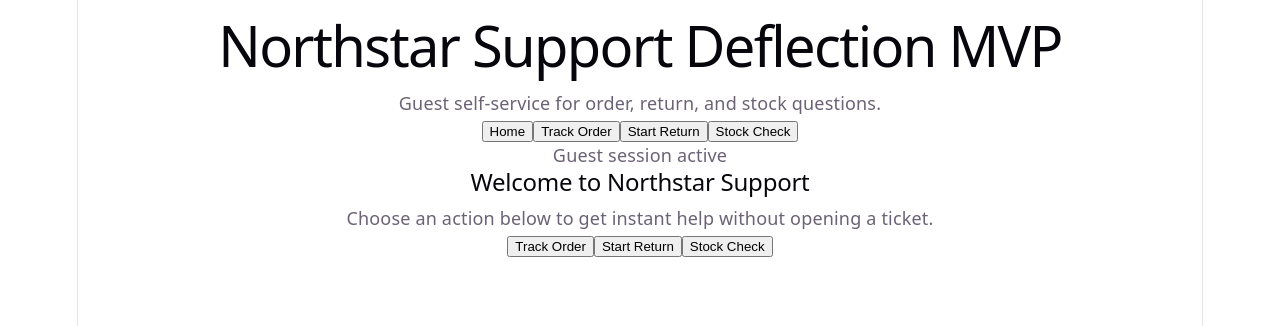
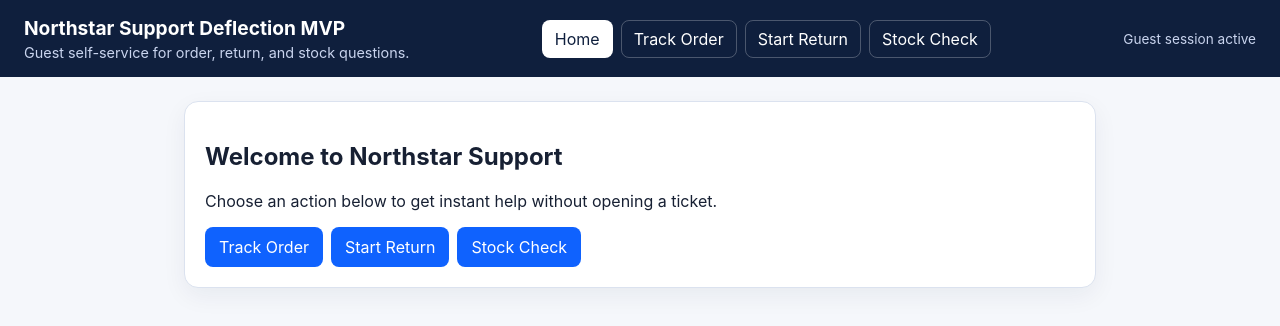
Before and after one commit to faithndungo/NorthStar-retail-Co, a React (Vite) app in the folder NorthStar-frontend/: page / in a window 1280 px wide. Shown: the top 326 px of the page. Built offline with nearby package versions, Linux system fonts and the light colour scheme; no server answers.

Commit message:
added index.css for styling

```diff
--- a/NorthStar-frontend/src/index.css
+++ b/NorthStar-frontend/src/index.css
@@ -1,111 +1,357 @@
 :root {
-  --text: #6b6375;
-  --text-h: #08060d;
-  --bg: #fff;
-  --border: #e5e4e7;
-  --code-bg: #f4f3ec;
-  --accent: #aa3bff;
-  --accent-bg: rgba(170, 59, 255, 0.1);
-  --accent-border: rgba(170, 59, 255, 0.5);
-  --social-bg: rgba(244, 243, 236, 0.5);
-  --shadow:
-    rgba(0, 0, 0, 0.1) 0 10px 15px -3px, rgba(0, 0, 0, 0.05) 0 4px 6px -2px;
-
-  --sans: system-ui, 'Segoe UI', Roboto, sans-serif;
-  --heading: system-ui, 'Segoe UI', Roboto, sans-serif;
-  --mono: ui-monospace, Consolas, monospace;
-
-  font: 18px/145% var(--sans);
-  letter-spacing: 0.18px;
-  color-scheme: light dark;
-  color: var(--text);
-  background: var(--bg);
-  font-synthesis: none;
-  text-rendering: optimizeLegibility;
-  -webkit-font-smoothing: antialiased;
-  -moz-osx-font-smoothing: grayscale;
-
-  @media (max-width: 1024px) {
-    font-size: 16px;
-  }
+  color-scheme: light;
 }
 
-@media (prefers-color-scheme: dark) {
-  :root {
-    --text: #9ca3af;
-    --text-h: #f3f4f6;
-    --bg: #16171d;
-    --border: #2e303a;
-    --code-bg: #1f2028;
-    --accent: #c084fc;
-    --accent-bg: rgba(192, 132, 252, 0.15);
-    --accent-border: rgba(192, 132, 252, 0.5);
-    --social-bg: rgba(47, 48, 58, 0.5);
-    --shadow:
-      rgba(0, 0, 0, 0.4) 0 10px 15px -3px, rgba(0, 0, 0, 0.25) 0 4px 6px -2px;
-  }
-
-  #social .button-icon {
-    filter: invert(1) brightness(2);
-  }
+* {
+  box-sizing: border-box;
 }
 
 body {
   margin: 0;
+  font-family: Inter, Arial, Helvetica, sans-serif;
+  background: #f5f7fb;
+  color: #172033;
 }
 
-#root {
-  width: 1126px;
-  max-width: 100%;
-  margin: 0 auto;
-  text-align: center;
-  border-inline: 1px solid var(--border);
-  min-height: 100svh;
-  display: flex;
-  flex-direction: column;
-  box-sizing: border-box;
+.app {
+  min-height: 100vh;
 }
 
-h1,
-h2 {
-  font-family: var(--heading);
-  font-weight: 500;
-  color: var(--text-h);
+.app-header {
+  background: #0f1f3d;
+  color: white;
+  padding: 16px 24px;
+  display: flex;
+  justify-content: space-between;
+  gap: 16px;
+  align-items: center;
+  flex-wrap: wrap;
 }
 
-h1 {
-  font-size: 56px;
-  letter-spacing: -1.68px;
-  margin: 32px 0;
-  @media (max-width: 1024px) {
-    font-size: 36px;
-    margin: 20px 0;
-  }
+.brand h1 {
+  margin: 0;
+  font-size: 1.2rem;
 }
-h2 {
-  font-size: 24px;
-  line-height: 118%;
-  letter-spacing: -0.24px;
-  margin: 0 0 8px;
-  @media (max-width: 1024px) {
-    font-size: 20px;
-  }
+
+.brand p {
+  margin: 4px 0 0;
+  color: #c9d4ee;
+  font-size: 0.9rem;
 }
-p {
+
+.nav-actions {
+  display: flex;
+  gap: 8px;
+  flex-wrap: wrap;
+}
+
+.nav-actions button {
+  border: 1px solid rgba(255, 255, 255, 0.25);
+  background: transparent;
+  color: white;
+  padding: 8px 12px;
+  border-radius: 8px;
+  cursor: pointer;
+  font: inherit;
+}
+
+.nav-actions button.active,
+.nav-actions button:hover {
+  background: white;
+  color: #0f1f3d;
+}
+
+.session-status {
+  font-size: 0.85rem;
+  color: #c9d4ee;
+}
+
+main {
+  padding: 24px;
+  display: grid;
+  gap: 16px;
+  max-width: 960px;
+  margin: 0 auto;
+}
+
+.card {
+  background: white;
+  border: 1px solid #dbe2ef;
+  border-radius: 14px;
+  padding: 20px;
+  box-shadow: 0 8px 24px rgba(15, 31, 61, 0.06);
+}
+
+.form-grid {
+  display: grid;
+  gap: 12px;
+  margin-bottom: 16px;
+}
+
+label {
+  display: grid;
+  gap: 6px;
+  font-weight: 600;
+}
+
+input,
+select {
+  padding: 10px 12px;
+  border: 1px solid #b8c2d8;
+  border-radius: 8px;
+  font: inherit;
+  width: 100%;
+}
+
+button,
+.button {
+  background: #0f62fe;
+  color: white;
+  border: none;
+  border-radius: 8px;
+  padding: 10px 14px;
+  cursor: pointer;
+  font: inherit;
+  text-decoration: none;
+  display: inline-block;
+}
+
+button.secondary,
+.button.secondary {
+  background: #e5ebf7;
+  color: #172033;
+}
+
+button:disabled,
+.button:disabled {
+  opacity: 0.6;
+  cursor: not-allowed;
+}
+
+.notice {
+  padding: 10px 12px;
+  border-radius: 8px;
+  margin: 10px 0;
+}
+
+.notice.error {
+  background: #fff1f1;
+  color: #b00020;
+  border: 1px solid #f1c1c1;
+}
+
+.notice.warning {
+  background: #fff8e6;
+  color: #8a6100;
+  border: 1px solid #f0dfae;
+}
+
+.notice.success {
+  background: #edf9ef;
+  color: #146c2e;
+  border: 1px solid #bfe5c8;
+}
+
+.notice.info {
+  background: #f3f7ff;
+  color: #123a8f;
+  border: 1px solid #c8d8ff;
+}
+
+.skeleton {
+  display: grid;
+  gap: 8px;
+  margin: 12px 0;
+}
+
+.skeleton-line {
+  height: 14px;
+  border-radius: 999px;
+  background: linear-gradient(90deg, #e9eef8, #f7f9fe, #e9eef8);
+  animation: pulse 1.2s infinite;
+}
+
+.skeleton-line:nth-child(2) {
+  width: 80%;
+}
+
+.skeleton-line:nth-child(3) {
+  width: 65%;
+}
+
+@keyframes pulse {
+  0% { opacity: 0.65; }
+  50% { opacity: 1; }
+  100% { opacity: 0.65; }
+}
+
+.progress {
+  list-style: none;
+  display: flex;
+  gap: 8px;
+  padding: 0;
+  margin: 18px 0;
+}
+
+.progress-step {
+  flex: 1;
+  border-top: 4px solid #d9e0ee;
+  padding-top: 8px;
+  color: #61708b;
+  font-size: 0.9rem;
+}
+
+.progress-step.active {
+  border-top-color: #0f62fe;
+  color: #0f1f3d;
+  font-weight: 700;
+}
+
+.progress-step.complete {
+  border-top-color: #146c2e;
+  color: #146c2e;
+}
+
+.result-meta {
+  display: grid;
+  grid-template-columns: repeat(auto-fit, minmax(180px, 1fr));
+  gap: 10px;
   margin: 0;
 }
 
-code,
-.counter {
-  font-family: var(--mono);
-  display: inline-flex;
-  border-radius: 4px;
-  color: var(--text-h);
+.result-meta div {
+  background: #f8fafd;
+  padding: 10px;
+  border-radius: 8px;
+}
+
+.result-meta dt {
+  font-size: 0.8rem;
+  color: #61708b;
+}
+
+.result-meta dd {
+  margin: 4px 0 0;
+  font-weight: 600;
+}
+
+.items ul {
+  padding-left: 18px;
+}
+
+.wizard-steps {
+  color: #61708b;
+  margin-bottom: 8px;
+}
+
+.action-row {
+  display: flex;
+  gap: 8px;
+  flex-wrap: wrap;
+  margin-top: 16px;
+}
+
+.checkbox {
+  display: flex;
+  align-items: center;
+  gap: 8px;
+  font-weight: 600;
+}
+
+.checkbox input {
+  width: auto;
+}
+
+.receipt {
+  border: 2px dashed #b8c2d8;
+  padding: 16px;
+  border-radius: 12px;
+}
+
+.qr {
+  width: 160px;
+  height: 160px;
+  fill: #111111;
+  background: white;
+  border: 1px solid #d8dfee;
+  border-radius: 8px;
+  margin: 12px 0;
+}
+
+.badge {
+  padding: 6px 10px;
+  border-radius: 999px;
+  font-weight: 700;
+  display: inline-block;
+}
+
+.badge-in {
+  background: #edf9ef;
+  color: #146c2e;
+}
+
+.badge-low {
+  background: #fff8e6;
+  color: #8a6100;
+}
+
+.badge-out {
+  background: #fff1f1;
+  color: #b00020;
+}
+
+.stock-result {
+  display: flex;
+  align-items: center;
+  gap: 10px;
+  margin-top: 12px;
+}
+
+.muted {
+  color: #61708b;
+}
+
+.modal-backdrop {
+  position: fixed;
+  inset: 0;
+  background: rgba(15, 23, 42, 0.5);
+  display: grid;
+  place-items: center;
+  padding: 16px;
+  z-index: 50;
+}
+
+.modal {
+  background: white;
+  border-radius: 14px;
+  padding: 20px;
+  width: min(480px, 100%);
+  display: grid;
+  gap: 12px;
 }
 
 code {
-  font-size: 15px;
-  line-height: 135%;
-  padding: 4px 8px;
-  background: var(--code-bg);
+  background: #eef2fa;
+  padding: 2px 5px;
+  border-radius: 4px;
 }
+
+@media print {
+  .app-header,
+  .nav-actions,
+  .action-row,
+  .modal-backdrop,
+  .form-grid,
+  .notice {
+    display: none !important;
+  }
+
+  body {
+    background: white;
+  }
+
+  .card {
+    box-shadow: none;
+    border: none;
+  }
+}
```
Also changed, not shown: 1 other file (tests, documents, lock files or other folders).
